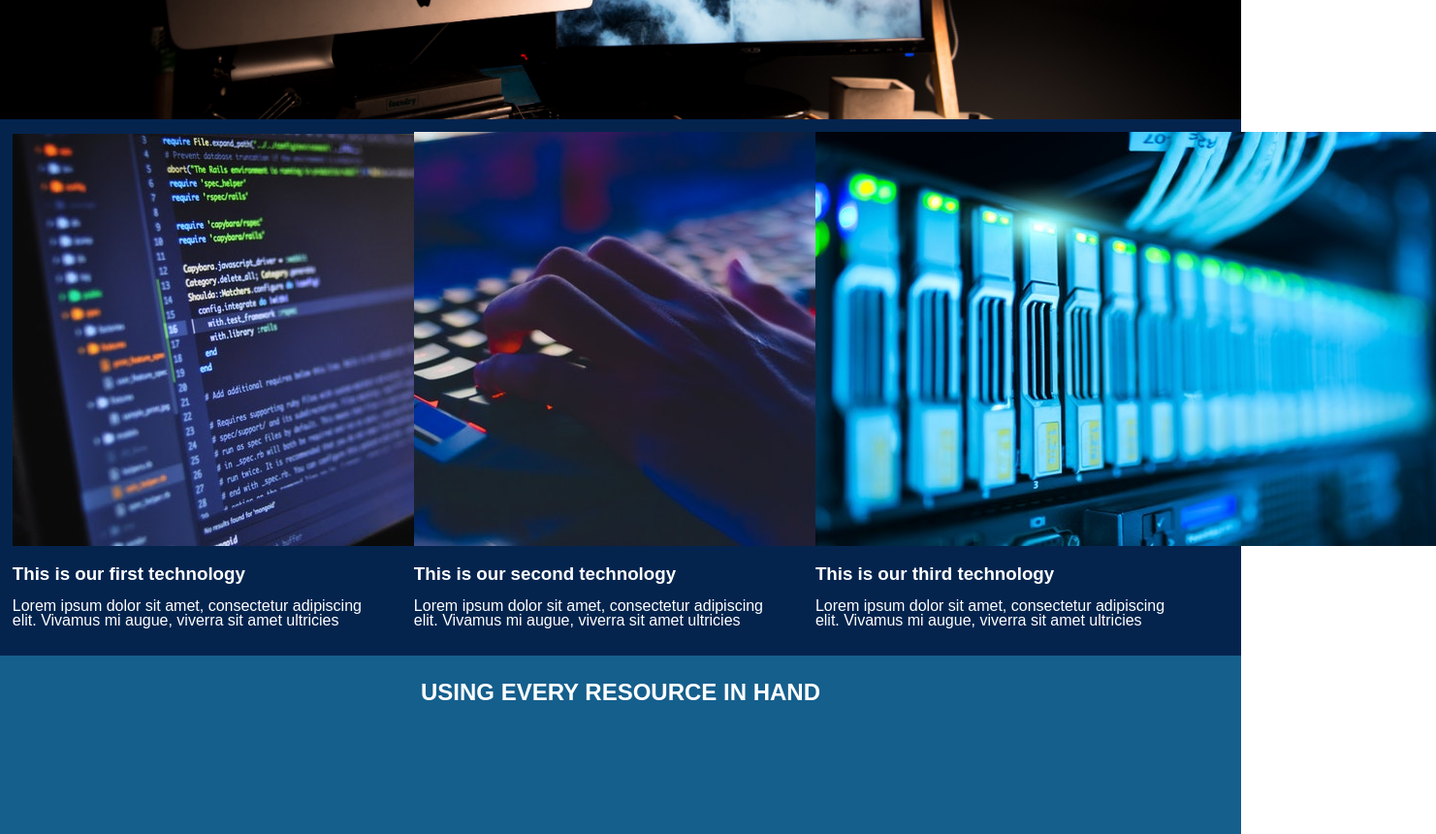
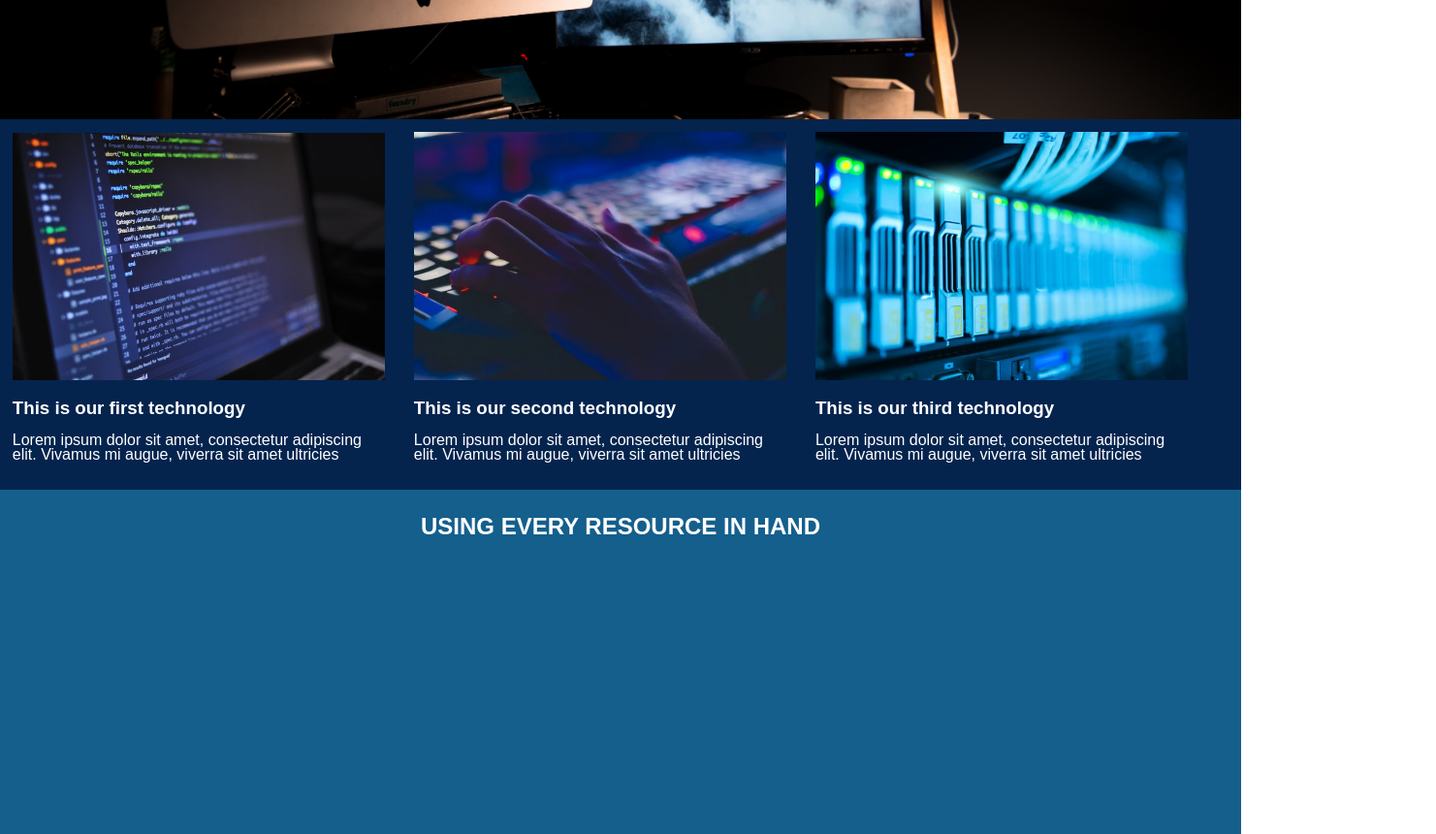
Before and after one commit to fontoful/techweb, a website built with Parcel: page index.html in a window 1280 px wide. Shown: the part 400-1260 px from the top of the page at 97% size, 1481 px wide, since content can reach past the window. Built offline with nearby package versions, Linux system fonts and the light colour scheme.

Commit message:
added css breakpoint for tablets

```diff
--- a/src/styles.css
+++ b/src/styles.css
@@ -85,11 +85,19 @@ header a:hover {
 }
 
 #boxes .box {
+  width: 100%;
+  margin: 1%;
   display: inline-block;
-  max-width: 98%;
-  height: auto;
-  width: 30%;
-  margin: 1%;
+}
+
+@media only screen and (min-width: 600px) {
+  #boxes .box {
+    width: 30%;
+  }
+}
+
+img {
+  max-width: 100%;
 }
 
 /*   styling the first section of text   */
@@ -104,3 +112,8 @@ header a:hover {
   text-align: center;
   text-transform: uppercase;
 }
+
+#first-section p {
+  font-size: 20px;
+  line-height: 25px;
+}
```
